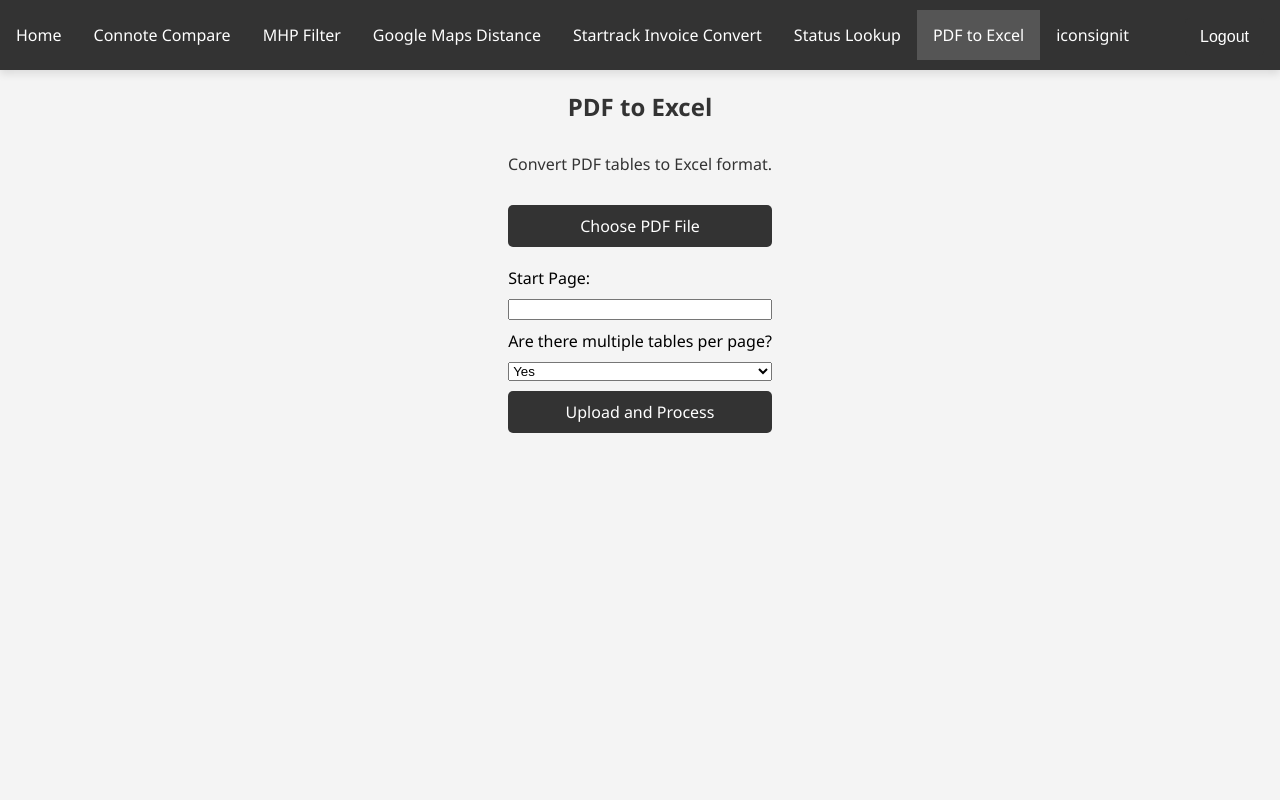
After one commit to sepehrmoghani/tsa_project, a Django app: page /pdf_to_excel/ in a window 1280 px wide. The commit adds this page. Run offline with Django 4.2, Linux system fonts and the light colour scheme; a user stored in the database is signed in.

Commit message:
setup PDF to Excel

```diff
--- a/StartrackConvert/templates/startrackconvert.html
+++ b/StartrackConvert/templates/startrackconvert.html
@@ -114,6 +114,7 @@
         <a href="{% url 'gmaps_distance' %}">Google Maps Distance</a>
         <a href="{% url 'StartrackConvert' %}" style="background-color: #555;">Startrack Invoice Convert</a>
         <a href="{% url 'StatusLookup' %}">Status Lookup</a>
+        <a href="{% url 'pdf_to_excel' %}">PDF to Excel</a>
         <a href="https://tsa9.iconsignit.com.au/admin" target="_blank">iconsignit</a>
         {% if user.is_authenticated %}
             <form action="{% url 'logout' %}" method="post" style="float: right;">
--- a/StatusLookup/Templates/status_lookup.html
+++ b/StatusLookup/Templates/status_lookup.html
@@ -113,6 +113,7 @@
         <a href="{% url 'gmaps_distance' %}">Google Maps Distance</a>
         <a href="{% url 'StartrackConvert' %}">Startrack Invoice Convert</a>
         <a href="{% url 'StatusLookup' %}" style="background-color: #555;">Status Lookup</a>
+        <a href="{% url 'pdf_to_excel' %}">PDF to Excel</a>
         <a href="https://tsa9.iconsignit.com.au/admin" target="_blank">iconsignit</a>
         {% if user.is_authenticated %}
             <form action="{% url 'logout' %}" method="post" style="float: right;">
--- a/fileprocessor/templates/connote_compare.html
+++ b/fileprocessor/templates/connote_compare.html
@@ -114,6 +114,7 @@
         <a href="{% url 'gmaps_distance' %}">Google Maps Distance</a>
         <a href="{% url 'StartrackConvert' %}">Startrack Invoice Convert</a>
         <a href="{% url 'StatusLookup' %}">Status Lookup</a>
+        <a href="{% url 'pdf_to_excel' %}">PDF to Excel</a>
         <a href="https://tsa9.iconsignit.com.au/admin" target="_blank">iconsignit</a>
         {% if user.is_authenticated %}
             <form action="{% url 'logout' %}" method="post" style="float: right;">
--- a/gmaps_distance/templates/gmaps_distance.html
+++ b/gmaps_distance/templates/gmaps_distance.html
@@ -114,6 +114,7 @@
         <a href="{% url 'gmaps_distance' %}" style="background-color: #555;">Google Maps Distance</a>
         <a href="{% url 'StartrackConvert' %}">Startrack Invoice Convert</a>
         <a href="{% url 'StatusLookup' %}">Status Lookup</a>
+        <a href="{% url 'pdf_to_excel' %}">PDF to Excel</a>
         <a href="https://tsa9.iconsignit.com.au/admin" target="_blank">iconsignit</a>
         {% if user.is_authenticated %}
             <form action="{% url 'logout' %}" method="post" style="float: right;">
--- a/mhpfilter/templates/index.html
+++ b/mhpfilter/templates/index.html
@@ -114,6 +114,7 @@
         <a href="{% url 'gmaps_distance' %}">Google Maps Distance</a>
         <a href="{% url 'StartrackConvert' %}">Startrack Invoice Convert</a>
         <a href="{% url 'StatusLookup' %}">Status Lookup</a>
+        <a href="{% url 'pdf_to_excel' %}">PDF to Excel</a>
         <a href="https://tsa9.iconsignit.com.au/admin" target="_blank">iconsignit</a>
         {% if user.is_authenticated %}
             <form action="{% url 'logout' %}" method="post" style="float: right;">
--- /dev/null
+++ b/pdf_to_excel/templates/pdf_to_excel.html
@@ -0,0 +1,147 @@
+<!DOCTYPE html>
+<html lang="en">
+<head>
+    <meta charset="UTF-8">
+    <meta name="viewport" content="width=device-width, initial-scale=1.0">
+    <title>PDF to Excel</title>
+    <style>
+        body {
+            font-family: 'Segoe UI', Tahoma, Geneva, Verdana, sans-serif;
+            margin: 0;
+            padding: 0;
+            display: flex;
+            flex-direction: column;
+            align-items: center;
+            min-height: 100vh;
+            background-color: #f4f4f4;
+        }
+
+        nav {
+            background-color: #333;
+            overflow: hidden;
+            width: 100%;
+            padding: 10px 0;
+            box-shadow: 0 4px 8px rgba(0, 0, 0, 0.1);
+        }
+
+        nav a {
+            float: left;
+            display: block;
+            color: white;
+            text-align: center;
+            padding: 14px 16px;
+            text-decoration: none;
+            transition: background-color 0.3s ease;
+        }
+
+        nav a:hover {
+            background-color: #555;
+        }
+
+        nav form {
+            float: right;
+            margin-top: 8px;
+            margin-right: 16px;
+        }
+
+        form button {
+            background-color: #333;
+            color: white;
+            border: none;
+            padding: 10px 15px;
+            cursor: pointer;
+            transition: background-color 0.3s ease;
+            font-size: 16px;
+            border-radius: 3px;
+        }
+
+        form button:hover {
+            background-color: #555;
+        }
+
+        form {
+            display: flex;
+            flex-direction: column;
+            gap: 10px;
+            margin-top: 20px;
+        }
+
+        input[type="file"] {
+            display: none;
+        }
+
+        .custom-file-input,
+        .custom-submit-button {
+            background-color: #333;
+            color: white;
+            padding: 10px 15px;
+            cursor: pointer;
+            border: none;
+            border-radius: 5px;
+            display: flex;
+            align-items: center;
+            justify-content: center;
+        }
+
+        .custom-file-input:hover,
+        .custom-submit-button:hover {
+            background-color: #555;
+        }
+
+        .file-name {
+            margin-left: 10px;
+            color: #555;
+        }
+
+        h2, p {
+            color: #333;
+            margin-top: 20px;
+            margin-bottom: 10px;
+        }
+    </style>
+</head>
+<body>
+<nav>
+    <a href="{% url 'home' %}">Home</a>
+    <a href="{% url 'connote-compare' %}">Connote Compare</a>
+    <a href="{% url 'mhpfilter' %}">MHP Filter</a>
+    <a href="{% url 'gmaps_distance' %}">Google Maps Distance</a>
+    <a href="{% url 'StartrackConvert' %}">Startrack Invoice Convert</a>
+    <a href="{% url 'StatusLookup' %}">Status Lookup</a>
+    <a href="{% url 'pdf_to_excel' %}" style="background-color: #555;">PDF to Excel</a>
+    <a href="https://tsa9.iconsignit.com.au/admin" target="_blank">iconsignit</a>
+    {% if user.is_authenticated %}
+        <form action="{% url 'logout' %}" method="post" style="float: right;">
+            {% csrf_token %}
+            <button type="submit" class="custom-submit-button">Logout</button>
+        </form>
+    {% endif %}
+</nav>
+
+<h2>PDF to Excel</h2>
+<p>Convert PDF tables to Excel format.</p>
+<form method="post" enctype="multipart/form-data">
+    {% csrf_token %}
+    <label for="pdf_file" class="custom-file-input">Choose PDF File<input type="file" name="pdf_file" id="pdf_file" required></label>
+    <span class="file-name" id="pdf-file-name"></span>
+
+    <label for="start_page">Start Page:</label>
+    <input type="number" id="start_page" name="start_page" required>
+
+    <label for="multiple_page">Are there multiple tables per page?</label>
+    <select id="multiple_page" name="multiple_page" required>
+        <option value="true">Yes</option>
+        <option value="false">No</option>
+    </select>
+
+    <label for="submit" class="custom-submit-button">Upload and Process<input type="submit" id="submit" style="display:none;"></label>
+</form>
+
+<script>
+    // Display selected file names
+    document.getElementById('pdf_file').addEventListener('change', function () {
+        document.getElementById('pdf-file-name').textContent = this.files[0].name;
+    });
+</script>
+</body>
+</html>
--- /dev/null
+++ b/pdf_to_excel/urls.py
@@ -0,0 +1,9 @@
+from django.urls import path
+from .views import PdfToExcelView, HomePageView, UserLoginView, UserLogoutView
+
+urlpatterns = [
+    path('', HomePageView.as_view(), name='home'),  # Home page view
+    path('pdf_to_excel/', PdfToExcelView.as_view(), name='pdf_to_excel'),
+    path('login/', UserLoginView.as_view(), name='login'),
+    path('logout/', UserLogoutView.as_view(), name='logout'),
+]
--- a/pdf_to_excel/views.py
+++ b/pdf_to_excel/views.py
@@ -1,3 +1,60 @@
+import tabula
+import pandas as pd
 from django.shortcuts import render
+from django.views import View
+from django.urls import reverse_lazy
+from django.http import HttpResponse
+from django.core.files.storage import FileSystemStorage
+from django.contrib.auth.mixins import LoginRequiredMixin
+from django.contrib.auth.views import LoginView, LogoutView
 
-# Create your views here.
+class HomePageView(LoginRequiredMixin, View):
+    login_url = 'login'  # Redirect to the login page if not logged in
+    template_name = 'home.html'
+
+    def get(self, request):
+        context = {'username': request.user.username}
+        return render(request, self.template_name, context)
+
+class UserLoginView(LoginView):
+    template_name = 'login.html'
+    success_url = reverse_lazy('home')  # Redirect to home after successful login
+
+class UserLogoutView(LoginRequiredMixin, LogoutView):
+    next_page = reverse_lazy('login')
+
+class PdfToExcelView(LoginRequiredMixin, View):
+    template_name = 'pdf_to_excel.html'
+
+    def read_pdf(self, input_file, start_page, multiple_page):
+        try:
+            pages = start_page if not multiple_page else str(start_page) + "-"
+            dfs = tabula.read_pdf(input_file, pages=pages, multiple_tables=True, pandas_options={'dtype': str})
+            return dfs
+        except Exception as e:
+            print(f"An error occurred: {e}")
+            return None
+
+    def get(self, request):
+        return render(request, self.template_name)
+
+    def post(self, request):
+        try:
+            the_pdf = request.POST.get("pdf_file")
+            start_page = int(request.POST.get("start_page"))
+            multiple_page = True if request.POST.get("multiple_page") == "true" else False
+
+            dataframes = self.read_pdf(the_pdf + ".pdf", start_page, multiple_page)
+
+            if dataframes:
+                all_data = pd.concat(dataframes, ignore_index=True)
+                excel_file = the_pdf + ".xlsx"
+                all_data.to_excel(excel_file, index=False)
+                response = HttpResponse(content_type='application/vnd.ms-excel')
+                response['Content-Disposition'] = 'attachment; filename=' + excel_file
+                all_data.to_excel(response, index=False)
+                return response
+            else:
+                return HttpResponse("No data to save.")
+        except Exception as e:
+            return HttpResponse(f"An error occurred: {e}")
--- a/tsa_project/settings.py
+++ b/tsa_project/settings.py
@@ -46,6 +46,7 @@ INSTALLED_APPS = [
     'gmaps_distance',
     'StartrackConvert',
     'StatusLookup',
+    'pdf_to_excel',
 ]
 
 MIDDLEWARE = [
--- a/tsa_project/templates/home.html
+++ b/tsa_project/templates/home.html
@@ -77,6 +77,7 @@
         <a href="{% url 'gmaps_distance' %}">Google Maps Distance</a>
         <a href="{% url 'StartrackConvert' %}">Startrack Invoice Convert</a>
         <a href="{% url 'StatusLookup' %}">Status Lookup</a>
+        <a href="{% url 'pdf_to_excel' %}">PDF to Excel</a>
         <a href="https://tsa9.iconsignit.com.au/admin" target="_blank">iconsignit</a>
         {% if user.is_authenticated %}
             <form method="post" action="{% url 'logout' %}">
--- a/tsa_project/urls.py
+++ b/tsa_project/urls.py
@@ -25,4 +25,5 @@ urlpatterns = [
     path('', include('gmaps_distance.urls')),
     path('', include('StartrackConvert.urls')),
     path('', include('StatusLookup.urls')),
+    path('', include('pdf_to_excel.urls')),
 ]
```
